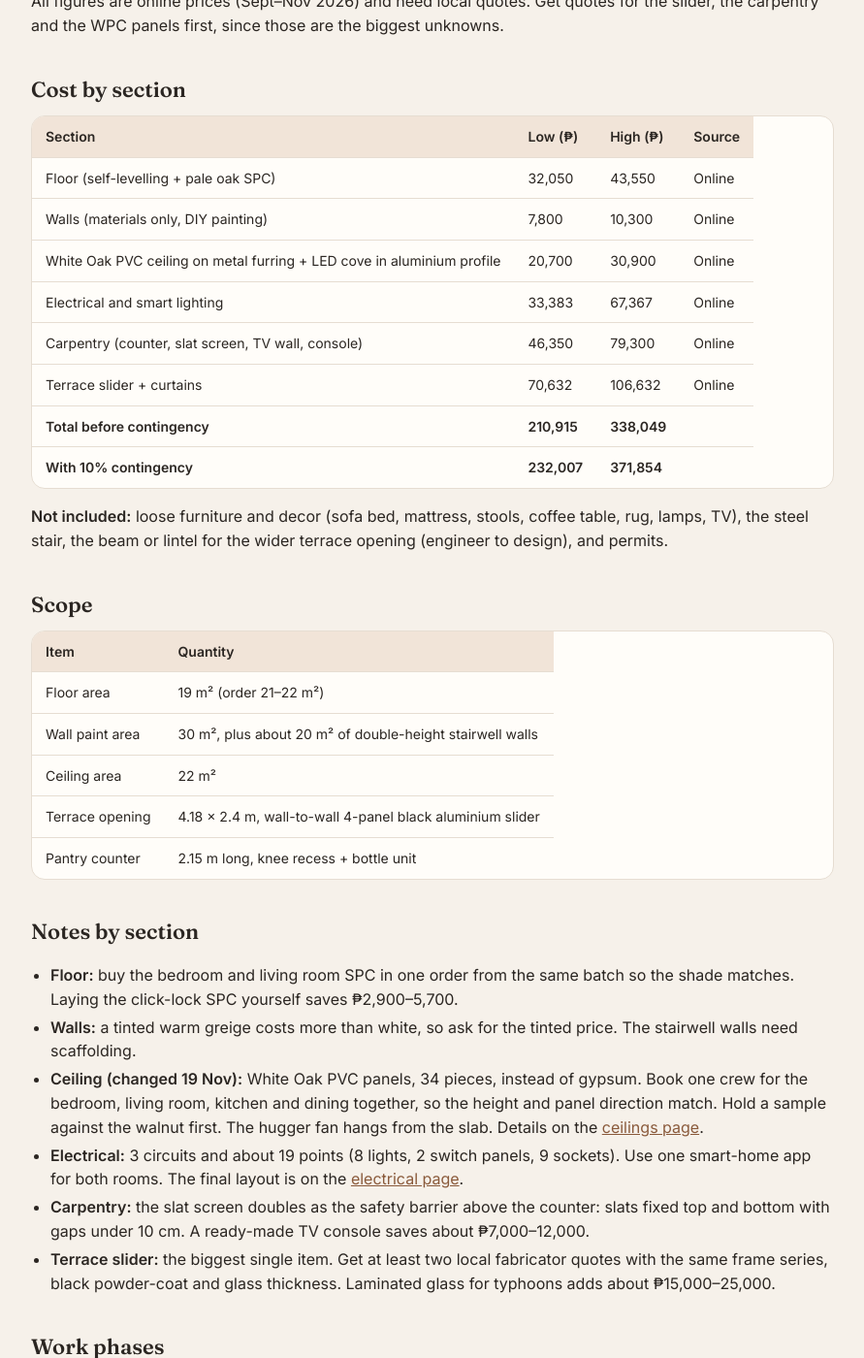
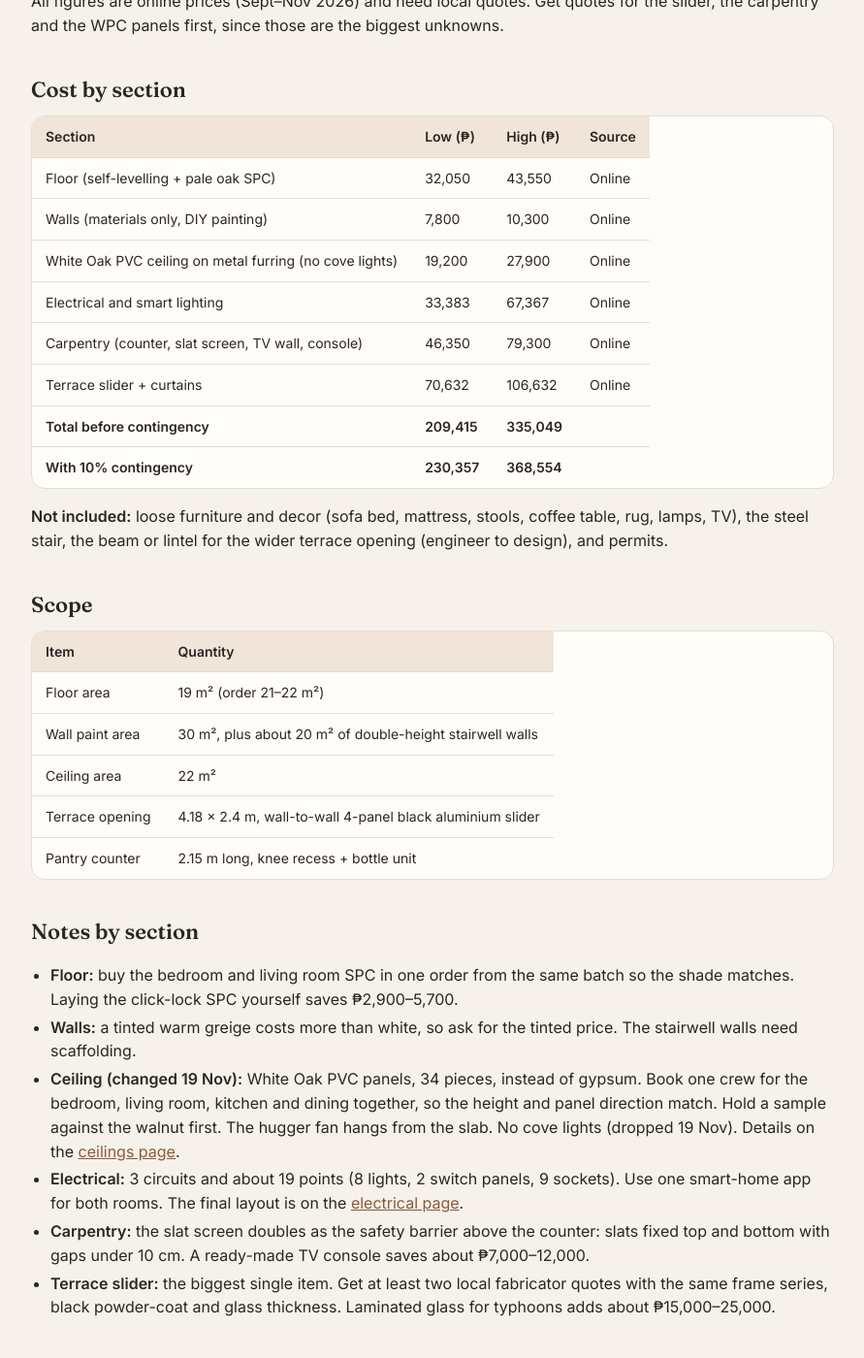
Before and after one commit to tatayotter/navarro-house, a Jekyll site: the page built from rooms/living-room.md, in a window 1280 px wide and 1400 px high, scrolled down 281 px. Shown: the whole window at 97% size, without its empty margins (194-1085 px from the left). Built offline with Jekyll 4.4.1, drawn with Linux system fonts in a browser that asks for light colours; some of the changed text lies outside the part shown.

Commit message:
Drop cove lights (living room and bedroom); ceilings and living totals updated
Co-Authored-By: Claude Opus 5.5 <noreply@anthropic.com>
Claude-Session: https://claude.ai/code/session_01RUWgCM3ySRpadQKu7gG1KG

```diff
--- a/rooms/living-room.md
+++ b/rooms/living-room.md
@@ -15,12 +15,12 @@ All figures are online prices (Sept–Nov 2026) and need local quotes. Get quote
 |---|---|---|---|
 | Floor (self-levelling + pale oak SPC) | 32,050 | 43,550 | Online |
 | Walls (materials only, DIY painting) | 7,800 | 10,300 | Online |
-| White Oak PVC ceiling on metal furring + LED cove in aluminium profile | 20,700 | 30,900 | Online |
+| White Oak PVC ceiling on metal furring (no cove lights) | 19,200 | 27,900 | Online |
 | Electrical and smart lighting | 33,383 | 67,367 | Online |
 | Carpentry (counter, slat screen, TV wall, console) | 46,350 | 79,300 | Online |
 | Terrace slider + curtains | 70,632 | 106,632 | Online |
-| **Total before contingency** | **210,915** | **338,049** | |
-| **With 10% contingency** | **232,007** | **371,854** | |
+| **Total before contingency** | **209,415** | **335,049** | |
+| **With 10% contingency** | **230,357** | **368,554** | |
 
 **Not included:** loose furniture and decor (sofa bed, mattress, stools, coffee table, rug, lamps, TV), the steel stair, the beam or lintel for the wider terrace opening (engineer to design), and permits.
 
@@ -38,7 +38,7 @@ All figures are online prices (Sept–Nov 2026) and need local quotes. Get quote
 
 - **Floor:** buy the bedroom and living room SPC in one order from the same batch so the shade matches. Laying the click-lock SPC yourself saves ₱2,900–5,700.
 - **Walls:** a tinted warm greige costs more than white, so ask for the tinted price. The stairwell walls need scaffolding.
-- **Ceiling (changed 19 Nov):** White Oak PVC panels, 34 pieces, instead of gypsum. Book one crew for the bedroom, living room, kitchen and dining together, so the height and panel direction match. Hold a sample against the walnut first. The hugger fan hangs from the slab. Details on the [ceilings page](../house/ceilings.html).
+- **Ceiling (changed 19 Nov):** White Oak PVC panels, 34 pieces, instead of gypsum. Book one crew for the bedroom, living room, kitchen and dining together, so the height and panel direction match. Hold a sample against the walnut first. The hugger fan hangs from the slab. No cove lights (dropped 19 Nov). Details on the [ceilings page](../house/ceilings.html).
 - **Electrical:** 3 circuits and about 19 points (8 lights, 2 switch panels, 9 sockets). Use one smart-home app for both rooms. The final layout is on the [electrical page](../house/electrical-layout-v1.html).
 - **Carpentry:** the slat screen doubles as the safety barrier above the counter: slats fixed top and bottom with gaps under 10 cm. A ready-made TV console saves about ₱7,000–12,000.
 - **Terrace slider:** the biggest single item. Get at least two local fabricator quotes with the same frame series, black powder-coat and glass thickness. Laminated glass for typhoons adds about ₱15,000–25,000.
@@ -48,7 +48,7 @@ All figures are online prices (Sept–Nov 2026) and need local quotes. Get quote
 | Phase | What | Low (₱) | High (₱) |
 |---|---|---|---|
 | 1. Openings and rough-in | Widen the opening, install the slider, pull all wiring | 93,383 | 154,367 |
-| 2. Ceiling and walls | PVC ceiling and cove; putty, prime, paint walls | 28,500 | 41,200 |
+| 2. Ceiling and walls | PVC ceiling; putty, prime, paint walls | 27,000 | 38,200 |
 | 3. Floor | Self-levelling, then SPC and skirting | 32,050 | 43,550 |
 | 4. Carpentry | Counter, slat screen, fluted TV wall, console | 46,350 | 79,300 |
 | 5. Curtains | Ceiling track and ripple-fold curtains | 10,632 | 19,632 |
```
Also changed, not shown: other parts of rooms/living-room.md (+1 -1 lines), house/ceilings.md (+4 -4 lines), index.html (+5 -5 lines), rooms/master-bedroom.md (+1 -1 lines).
